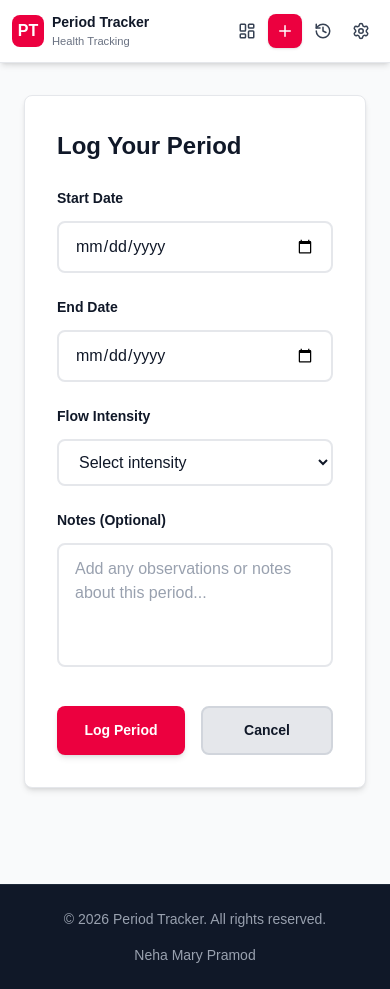
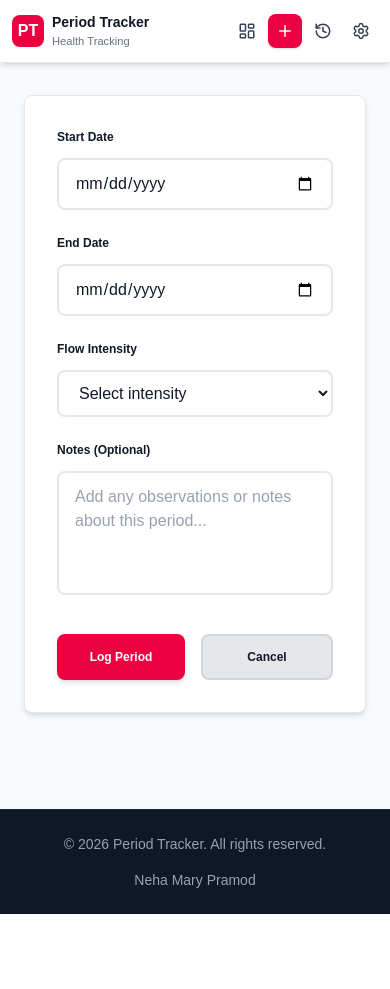
Before and after one commit to NehaMary23/Period-Tracker, a Next.js app in the folder frontend/: page /log-period in a window 390 px wide. After the commit the page ends 914 px from the top, so only its background shows below. Built offline with nearby package versions, Linux system fonts and the light colour scheme; no server answers; sample sign-in values are in the browser's storage.

Commit message:
responsive log period

```diff
--- a/frontend/src/app/log-period/page.tsx
+++ b/frontend/src/app/log-period/page.tsx
@@ -103,18 +103,12 @@ export default function LogPeriodPage() {
         {/* Main Content */}
         <main className="max-w-2xl mx-auto px-6 py-8">
           <div className="bg-white rounded-lg shadow-md border border-gray-200 p-8">
-            <h1
-              className="font-bold text-gray-900 mb-6"
-              style={{ fontSize: "clamp(1.5rem, 4vw, 2.5rem)" }}
-            >
-              Log Your Period
-            </h1>
             <form onSubmit={handleSubmit} className="space-y-6">
               <div className="grid grid-cols-1 md:grid-cols-2 gap-6">
                 <div>
                   <label
                     className="block font-bold text-gray-900 mb-3"
-                    style={{ fontSize: "clamp(0.875rem, 1.5vw, 1rem)" }}
+                    style={{ fontSize: "clamp(0.75rem, 1.2vw, 0.875rem)" }}
                   >
                     Start Date
                   </label>
@@ -130,7 +124,7 @@ export default function LogPeriodPage() {
                 <div>
                   <label
                     className="block font-bold text-gray-900 mb-3"
-                    style={{ fontSize: "clamp(0.875rem, 1.5vw, 1rem)" }}
+                    style={{ fontSize: "clamp(0.75rem, 1.2vw, 0.875rem)" }}
                   >
                     End Date
                   </label>
@@ -148,7 +142,7 @@ export default function LogPeriodPage() {
               <div>
                 <label
                   className="block font-bold text-gray-900 mb-3"
-                  style={{ fontSize: "clamp(0.875rem, 1.5vw, 1rem)" }}
+                  style={{ fontSize: "clamp(0.75rem, 1.2vw, 0.875rem)" }}
                 >
                   Flow Intensity
                 </label>
@@ -167,7 +161,7 @@ export default function LogPeriodPage() {
               <div>
                 <label
                   className="block font-bold text-gray-900 mb-3"
-                  style={{ fontSize: "clamp(0.875rem, 1.5vw, 1rem)" }}
+                  style={{ fontSize: "clamp(0.75rem, 1.2vw, 0.875rem)" }}
                 >
                   Notes (Optional)
                 </label>
@@ -184,14 +178,14 @@ export default function LogPeriodPage() {
                   type="submit"
                   disabled={loading}
                   className="flex-1 bg-rose-600 hover:bg-rose-700 disabled:opacity-50 text-white font-bold py-3 px-6 rounded-lg transition duration-200 shadow-md hover:shadow-lg"
-                  style={{ fontSize: "clamp(0.875rem, 1.5vw, 1rem)" }}
+                  style={{ fontSize: "clamp(0.75rem, 1.2vw, 0.875rem)" }}
                 >
                   {loading ? "Saving..." : "Log Period"}
                 </button>
                 <Link
                   href="/dashboard"
                   className="flex-1 bg-gray-200 hover:bg-gray-300 text-gray-900 font-bold py-3 px-6 rounded-lg transition duration-200 text-center border-2 border-gray-300"
-                  style={{ fontSize: "clamp(0.875rem, 1.5vw, 1rem)" }}
+                  style={{ fontSize: "clamp(0.75rem, 1.2vw, 0.875rem)" }}
                 >
                   Cancel
                 </Link>
```
